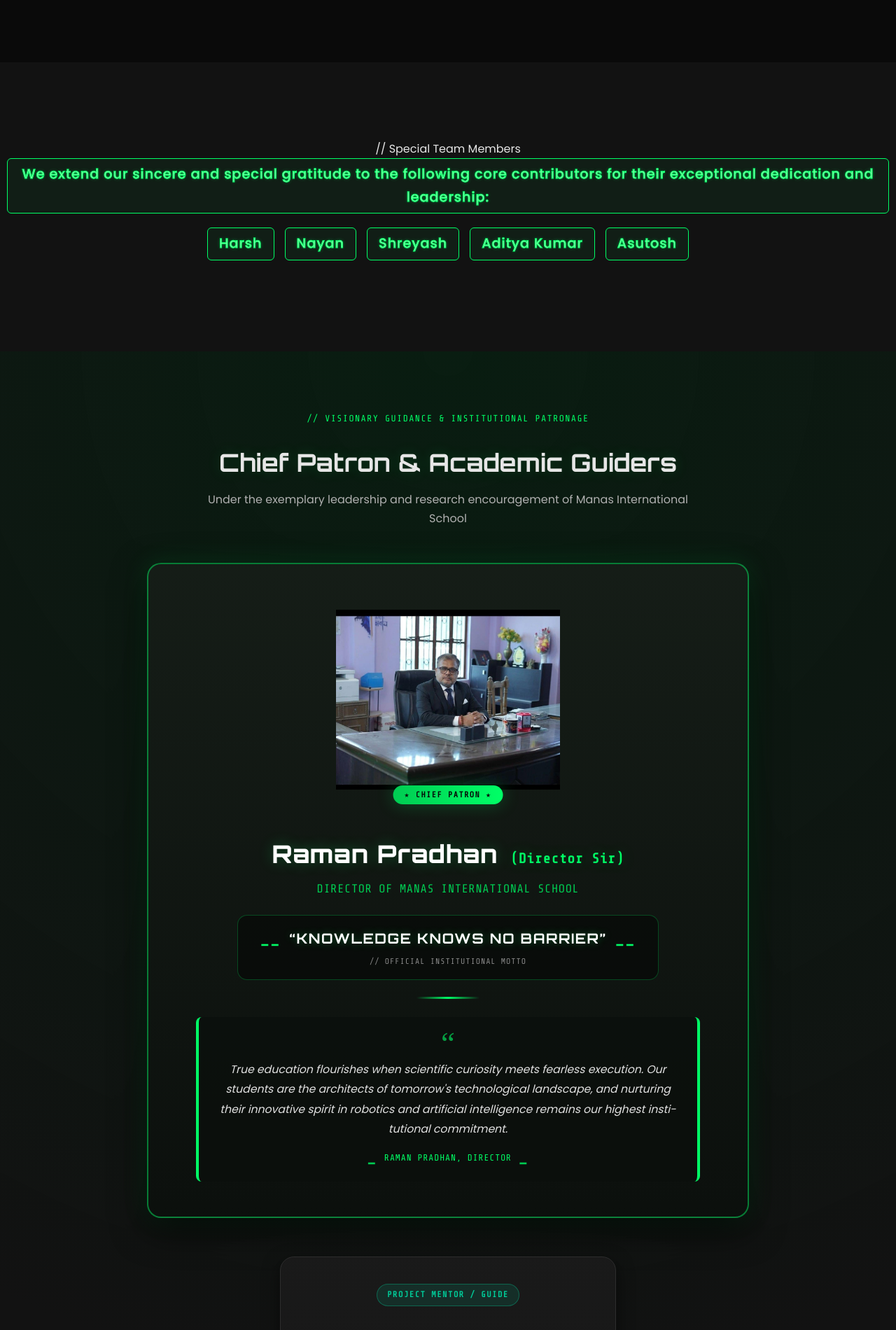
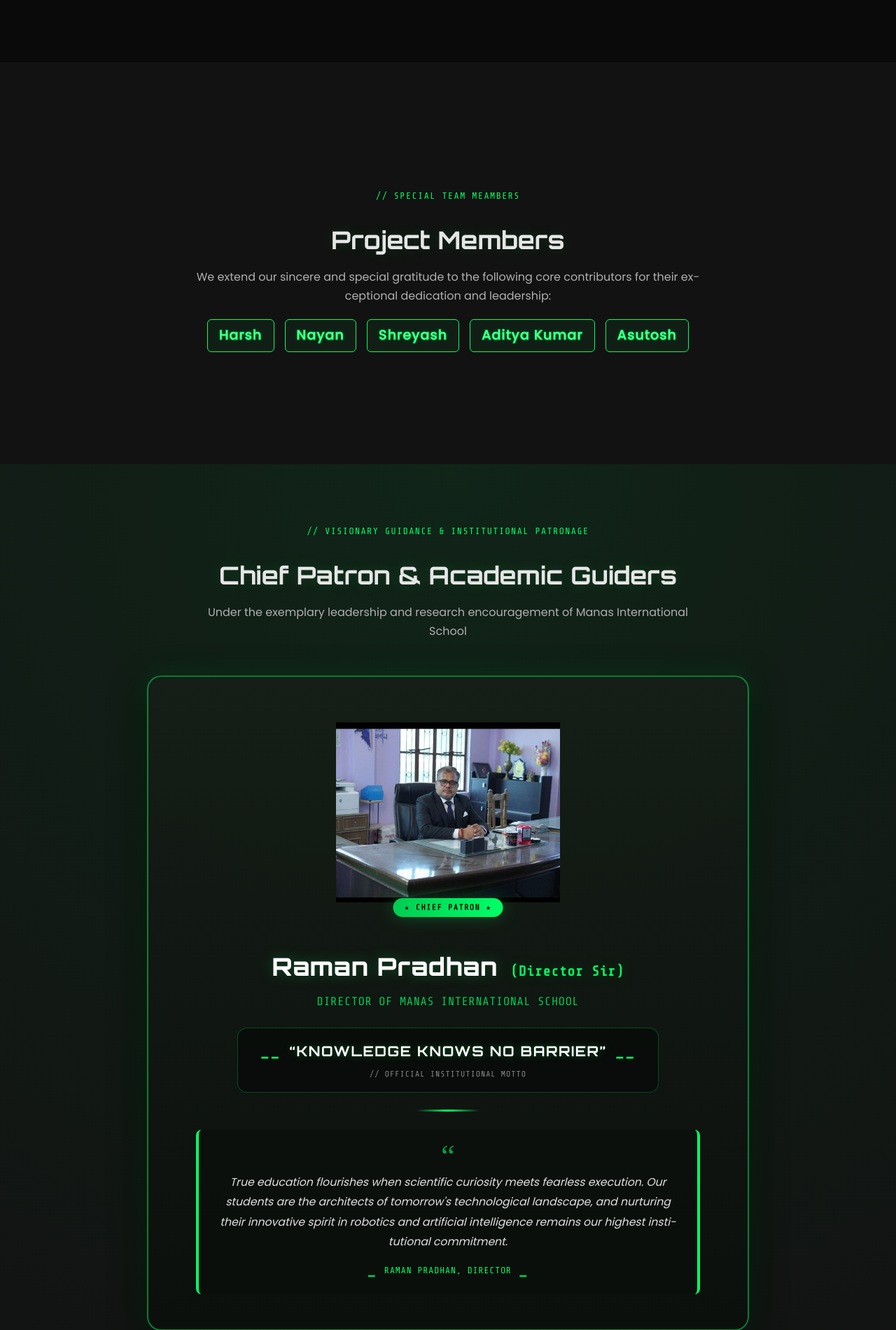
Before and after one commit to pratimask2021996-alt/roht-wheeler-bot, a Flask app: page /creds in a window 1280 px wide. Shown: the part 1141-3041 px from the top of the page at 70% size. Run offline with Flask 3, Linux system fonts and the light colour scheme.

Commit message:
Revise special credits section for clarity
Updated the credits section to better highlight project members.

```diff
--- a/templates/creds.html
+++ b/templates/creds.html
@@ -75,11 +75,12 @@
 
 <!-- Section 2: Special Credit Goes To -->
 <section class="section credits-section-wrap">
-    <div class="special-credits">
-  <!-- Ye Naya Label Tag Add Karein -->
-  <span class="section-tag">// Special Team Members</span>
-            <p class="credits-subtext">
-                We extend our sincere and special gratitude to the following core contributors for their
+    <section class="section members-section-wrap">
+    <div class="container">
+        <div class="section-heading center">
+            <span class="section-label">// Special Team Meambers</span>
+            <h2>Project Members</h2>
+            <p>We extend our sincere and special gratitude to the following core contributors for their
                 exceptional dedication and leadership:
             </p>
 
```
